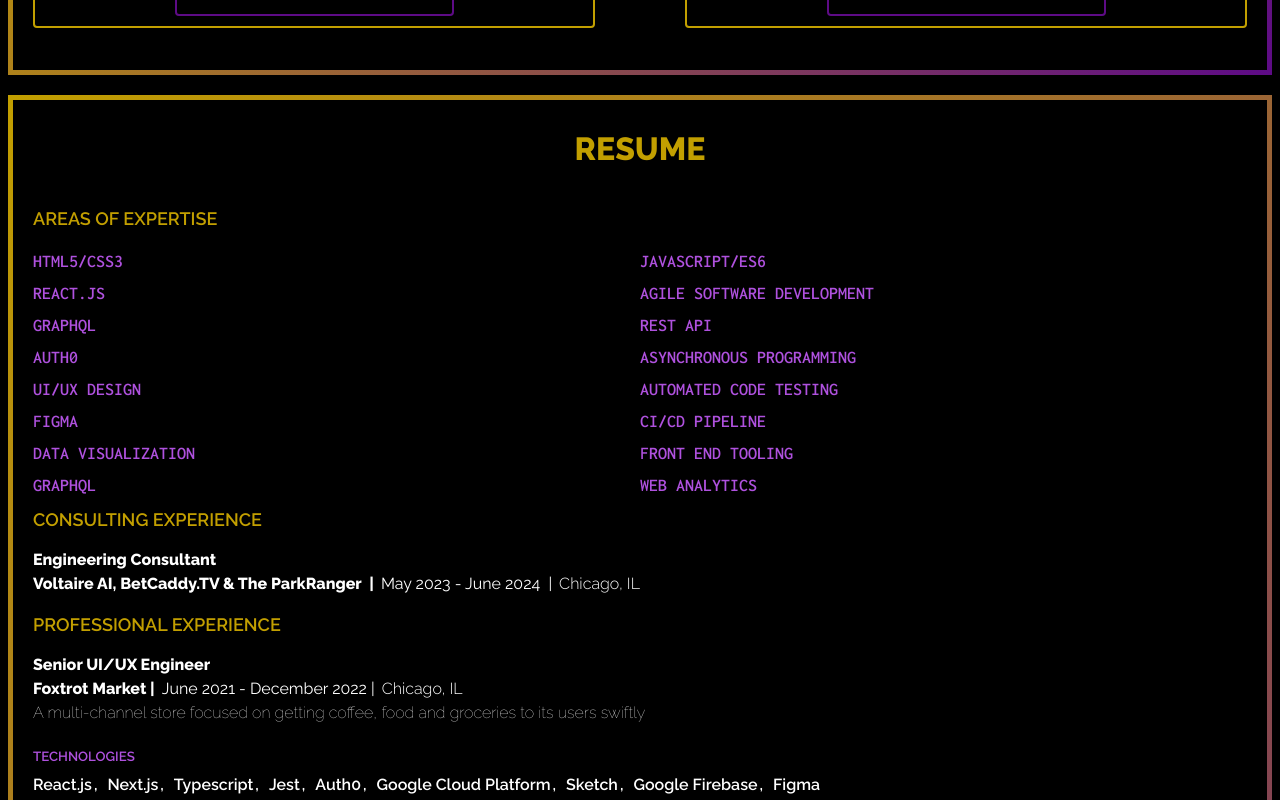
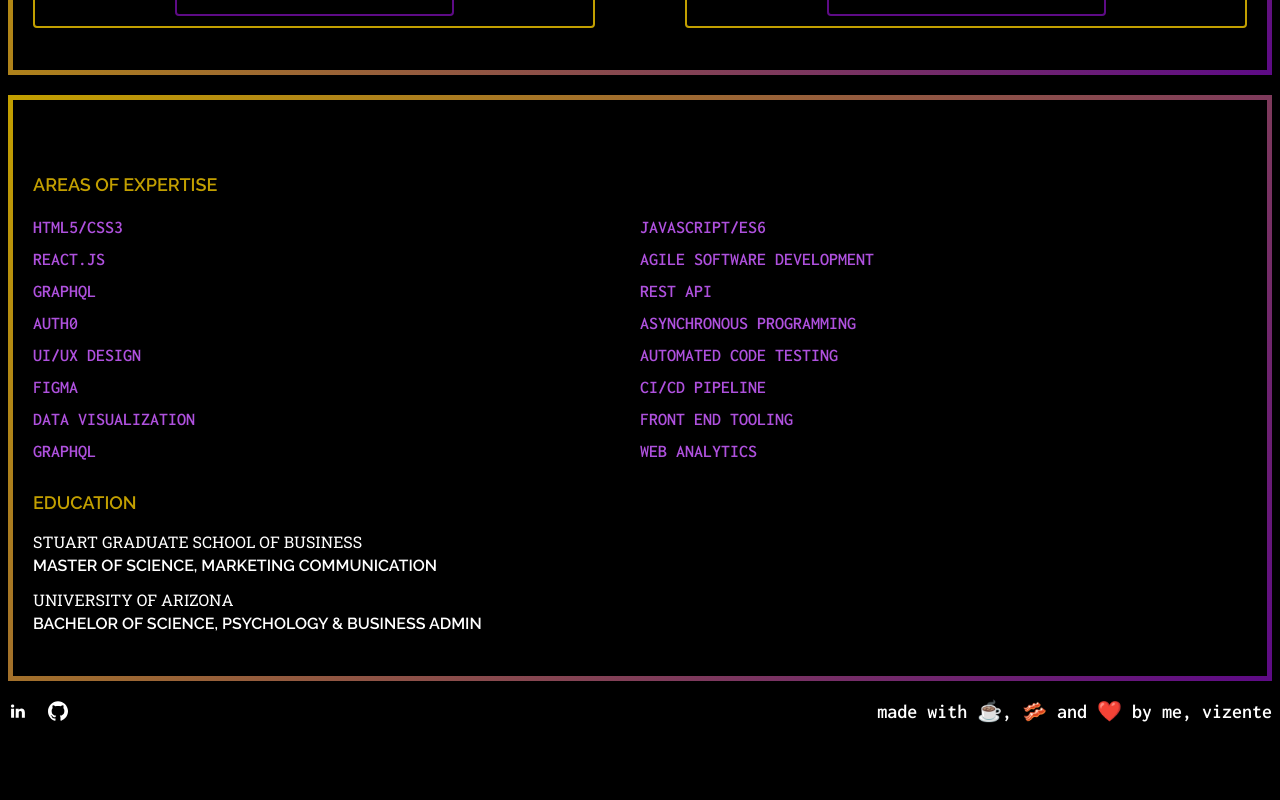
Before and after one commit to vinniewrote/tech-portfolio, a Next.js app: page / in a window 1280 px wide. Shown: the part 1500-2300 px from the top of the page. After the commit the page ends 2245 px from the top, so only its background shows below. Built offline with nearby package versions, Linux system fonts and the light colour scheme.

Commit message:
hiding resume details until fully updated

```diff
--- a/components/Resume.tsx
+++ b/components/Resume.tsx
@@ -1,6 +1,6 @@
 import React from "react";
-import { jobDetails } from "../data/resume-details";
-import { consultingDetails } from "../data/resume-consulting";
+// import { jobDetails } from "../data/resume-details";
+// import { consultingDetails } from "../data/resume-consulting";
 import { softSkillsDetails } from "../data/resume-softskills";
 import {
   ResumeGithubBlock,
@@ -11,39 +11,39 @@
   EducationBlock,
   SkillsetBlock,
   FlexHeader,
-  ResumeLink,
-  CompanyName,
-  JobTitle,
-  JobTimeRange,
+  // ResumeLink,
+  // CompanyName,
+  // JobTitle,
+  // JobTimeRange,
   // JobDescription,
   SoftSkills,
   SoftSkillsWrapper,
   Institution,
   EducationWrapper,
   SkillsetWrapper,
-  CompanySummary,
-  CompanyBlock,
-  CompanyLocation,
-  ExperienceTitleWrapper,
-  ExperienceTechBlock,
-  JobExperienceWrapper,
-  JobTechWrapper,
-  ExperienceTitle,
-  TechTitleCopy,
-  ExperienceTitleCopy,
+  // CompanySummary,
+  // CompanyBlock,
+  // CompanyLocation,
+  // ExperienceTitleWrapper,
+  // ExperienceTechBlock,
+  // JobExperienceWrapper,
+  // JobTechWrapper,
+  // ExperienceTitle,
+  // TechTitleCopy,
+  // ExperienceTitleCopy,
   ExperienceBlockTitles,
-  ConsultingSkillsWrapper,
+  // ConsultingSkillsWrapper,
 } from "../styling/resume_styles";
 
 export default function Resume() {
   return (
     <ResumeGithubBlock>
       <FlexHeader>
-        <h3>Resume</h3>
-        <ResumeLink
+        {/* <h3>Resume</h3> */}
+        {/* <ResumeLink
           href="https://www.dropbox.com/scl/fi/1orkqmx5r22gqnfmdb8o8/efriendly-Vizente-Freeman-v11.pdf?rlkey=66bka9lp2837n5avfn5p3xvtz&dl=0"
           target="_blank"
-        ></ResumeLink>
+        ></ResumeLink> */}
       </FlexHeader>
 
       <ResumeWrapper>
@@ -59,10 +59,10 @@
           </SkillsetWrapper>
         </SkillsetBlock>
         <ExperienceBlock>
-          <ExperienceTitle>
+          {/* <ExperienceTitle>
             <ExperienceTitleCopy>Consulting Experience</ExperienceTitleCopy>
-          </ExperienceTitle>
-          <ConsultingSkillsWrapper>
+          </ExperienceTitle> */}
+          {/* <ConsultingSkillsWrapper>
             {consultingDetails?.jobStops?.length > 0 &&
               consultingDetails.jobStops.map((cjob, j) => (
                 <ExperienceTechBlock key={j}>
@@ -80,17 +80,17 @@
                       {cjob.jobDescription.map((descripts, k) => (
                         <li key={k}>{descripts.jobStopBullet}</li>
                       ))}
-                    </JobDescription> */}
+                    </JobDescription>
                   </JobExperienceWrapper>
                 </ExperienceTechBlock>
               ))}
-          </ConsultingSkillsWrapper>
-          <ExperienceTitleWrapper>
+          </ConsultingSkillsWrapper> */}
+          {/* <ExperienceTitleWrapper>
             <ExperienceTitle>
               <ExperienceTitleCopy>Professional Experience</ExperienceTitleCopy>
             </ExperienceTitle>
-          </ExperienceTitleWrapper>
-          {jobDetails?.jobStops?.length > 0 &&
+          </ExperienceTitleWrapper> */}
+          {/* {jobDetails?.jobStops?.length > 0 &&
             jobDetails.jobStops.map((job, m) => (
               <ExperienceTechBlock key={m}>
                 <JobExperienceWrapper>
@@ -105,7 +105,7 @@
                     {job.jobDescription.map((descripts, q) => (
                       <li key={q}>{descripts.jobStopBullet}</li>
                     ))}
-                  </JobDescription> */}
+                  </JobDescription>
                 </JobExperienceWrapper>
                 <JobTechWrapper>
                   <TechTitleCopy>Technologies</TechTitleCopy>
@@ -116,7 +116,7 @@
                   </ul>
                 </JobTechWrapper>
               </ExperienceTechBlock>
-            ))}
+            ))} */}
         </ExperienceBlock>
 
         <EducationBlock>
```
